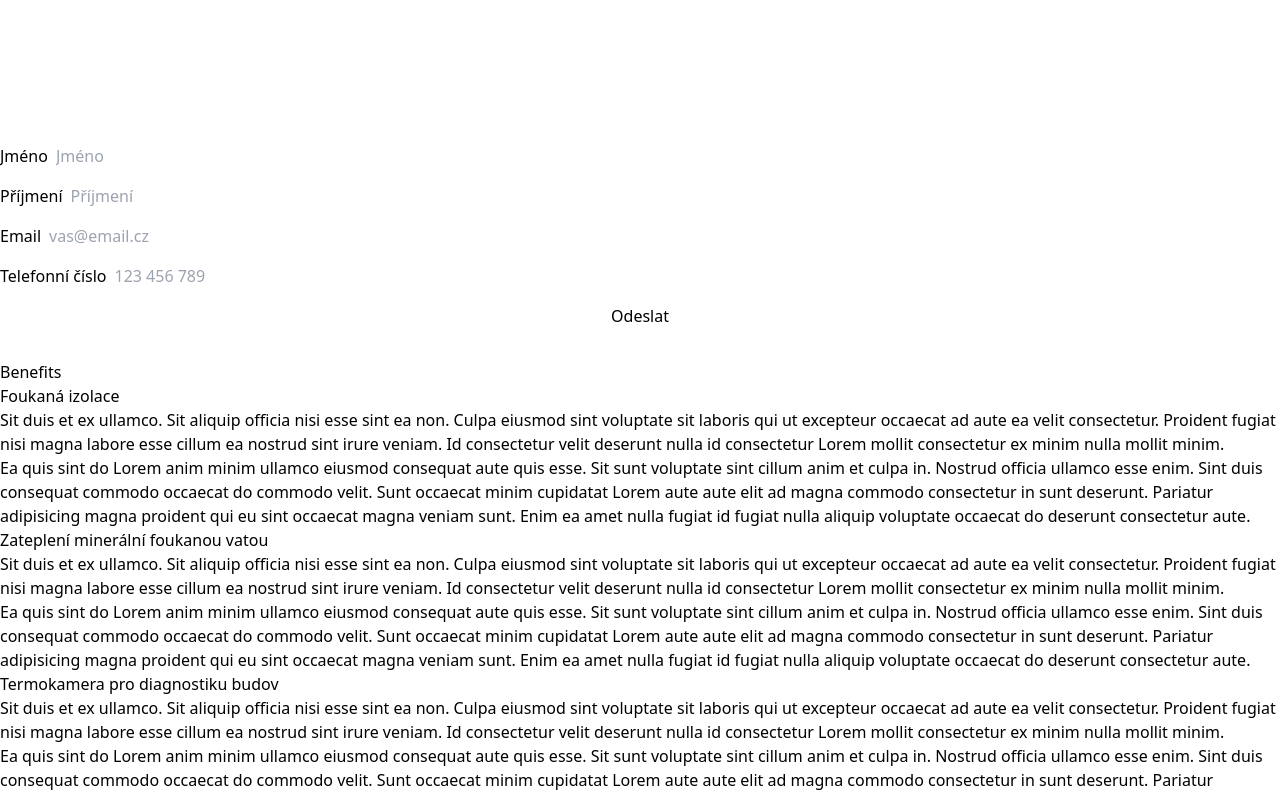
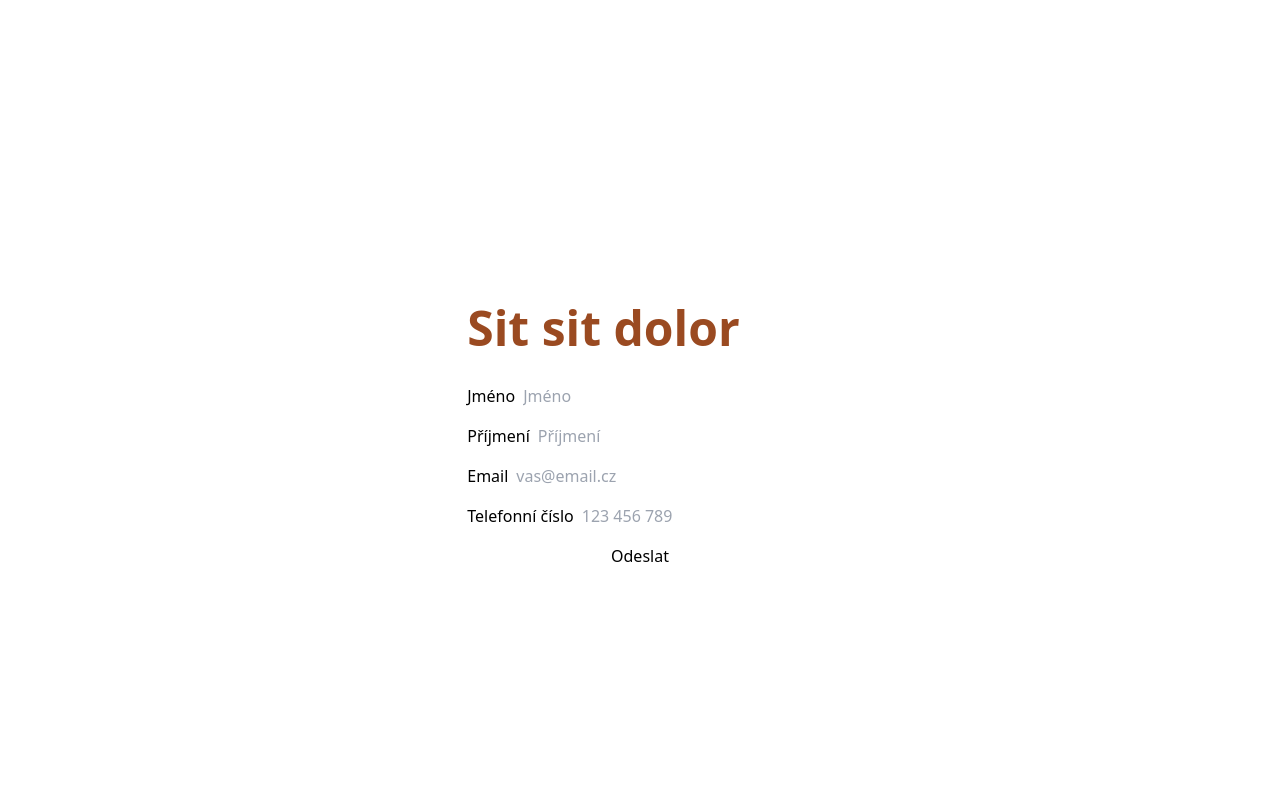
Before and after one commit to OndrejJuda/tepelne-izolace, a Next.js app: page / in a window 1280 px wide. Shown: the part 723-1519 px from the top of the page. Built offline with nearby package versions, Linux system fonts and the light colour scheme.

Commit message:
start with contacts

```diff
--- a/components/Contacts.jsx
+++ b/components/Contacts.jsx
@@ -1,10 +1,16 @@
 import React from 'react';
-import {Form} from './';
+import { Form, HSecondary } from './';
 
 const Contacts = () => {
   return (
-    <section id='kontakty'>
-      <Form />
+    <section
+      id='kontakty'
+      className='flex justify-center my-48'
+    >
+      <div>
+        <HSecondary>Sit sit dolor</HSecondary>
+        <Form />
+      </div>
     </section>
   );
 };
--- a/components/Form.jsx
+++ b/components/Form.jsx
@@ -128,6 +128,7 @@ const Form = () => {
           onChange={emailChangeHandler}
           onBlur={emailBlurHandler}
         />
+        {emailHasError && (<p>Error</p>)}
       </Input>
 
       <Input>
@@ -142,6 +143,7 @@ const Form = () => {
           onChange={phoneNumberChangeHandler}
           onBlur={phoneNumberBlurHandler}
         />
+        {phoneNumber && (<p>Error</p>)}
       </Input>
 
       <button
--- /dev/null
+++ b/components/Headings.jsx
@@ -0,0 +1,9 @@
+import React from 'react'
+
+export const HSecondary = ({ children }) => {
+  return (
+    <div className='text-5xl font-semibold text-primary-500'>
+      {children}
+    </div>
+  )
+}
```
Also changed, not shown: components/index.js (+11 -10 lines).
